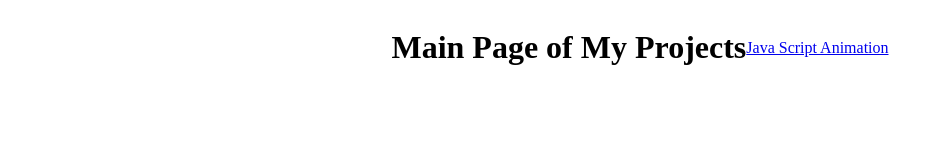
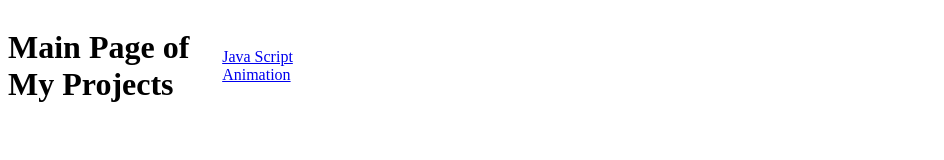
Before and after one commit to AliFoxExamples/AliFoxExamples.github.io, a plain HTML site: page index.html in a window 1280 px wide. Shown: the whole page, without its empty margins (0-944 px from the left). Drawn offline with Linux system fonts and the light colour scheme; files that its build step writes are made by us from their sources.

Commit message:
Update index.html

```diff
--- a/index.html
+++ b/index.html
@@ -25,6 +25,7 @@
 
 </head>
 <body>
+	<div style="max-width: 300px;">
 		<div class="wrapper">
 			<div>
 				<h1>Main Page of My Projects</h1>
@@ -38,5 +39,6 @@
 				<ul/>
 			</div>
 		</div>
+	</div>
 
 </body>
```
Lines whose indentation alone changed are shown as unchanged.
